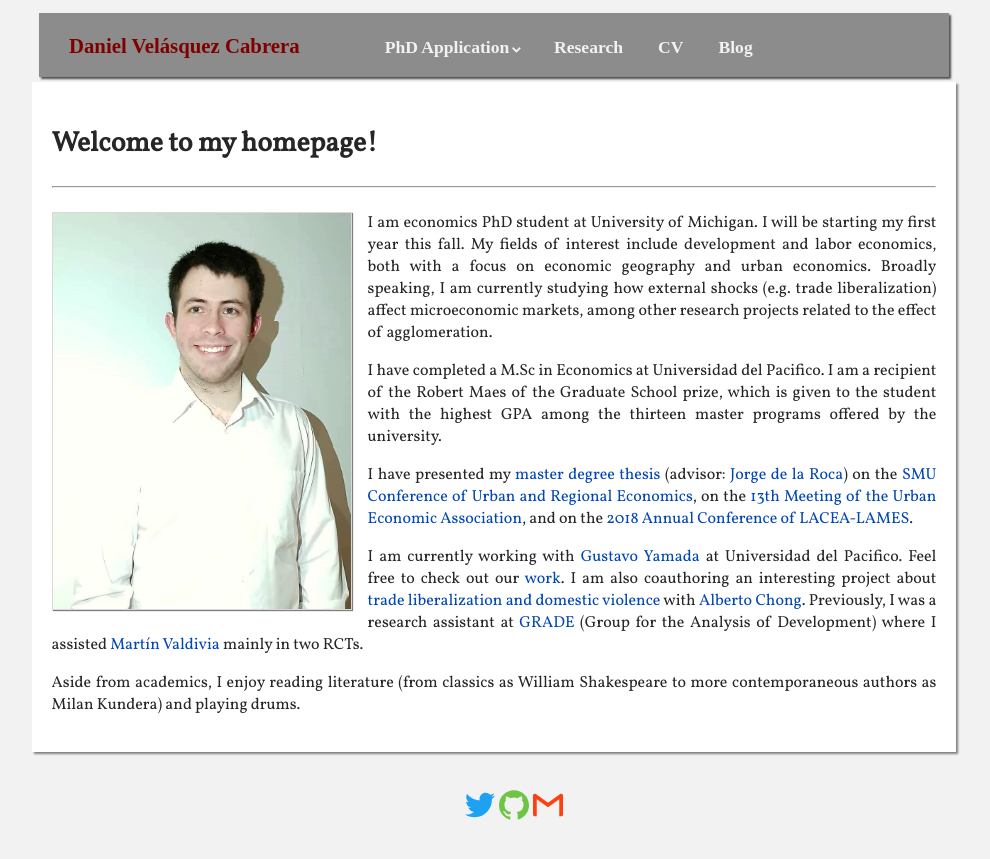
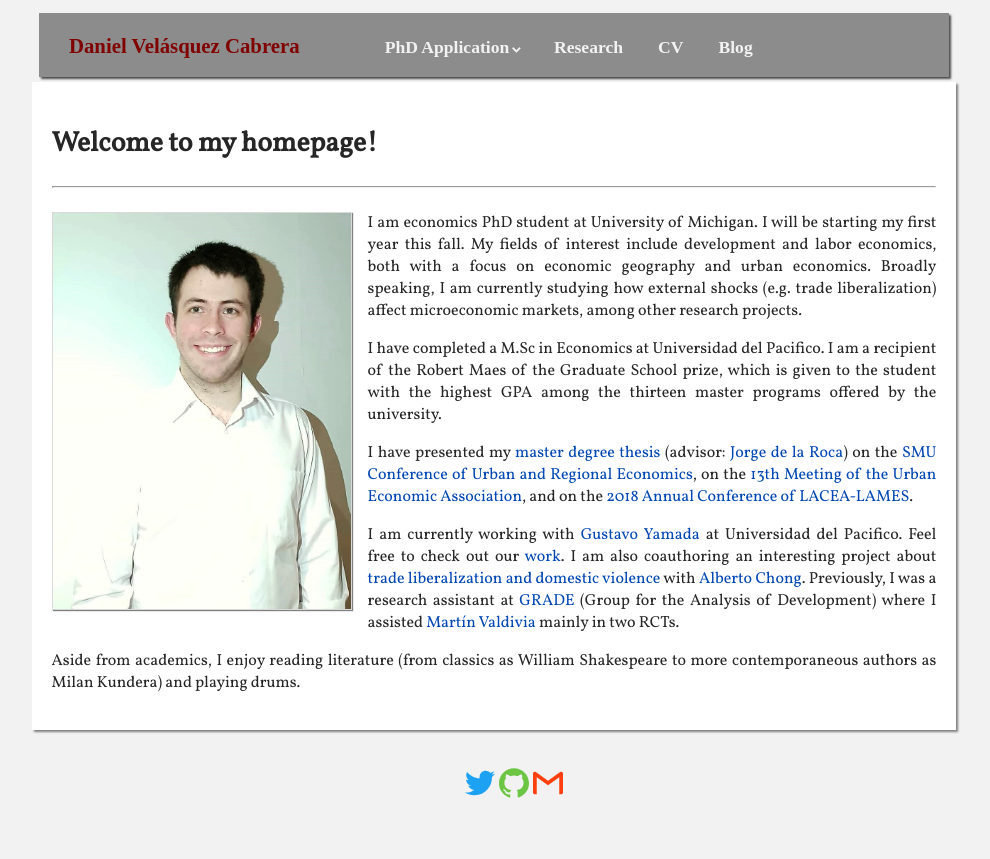
Before and after one commit to dvelasquezc/dvelasquezc.github.io, a Jekyll site: the page built from index.md, in a window 1280 px wide. Shown: the top 859 px of the page, without its empty margins (146-1136 px from the left). Built offline with Jekyll 4.4.1, drawn with Linux system fonts in a browser that asks for light colours; some web fonts are replaced.

Commit message:
Update index.md

```diff
--- a/index.md
+++ b/index.md
@@ -21,7 +21,7 @@ dropdown_folder: "no"
 
 		<span>
 			<span class="text"> <p> I am economics PhD student at University of Michigan. I will be starting my first year this fall. My fields of interest include development and labor economics, both with a focus on economic geography and urban economics.
-			Broadly speaking, I am currently studying how external shocks (e.g. trade liberalization) affect microeconomic markets, among other research projects related to the effect of agglomeration. </p></span>
+			Broadly speaking, I am currently studying how external shocks (e.g. trade liberalization) affect microeconomic markets, among other research projects. </p></span>
 
 			<span class="text"> <p> I have completed a M.Sc in Economics at Universidad del Pacifico. I am a recipient of the Robert Maes of the Graduate School prize, which is given to the student with
 			the highest GPA among the thirteen master programs offered by the university.</p></span>
```
